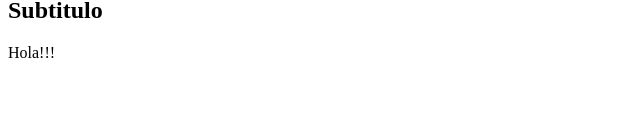
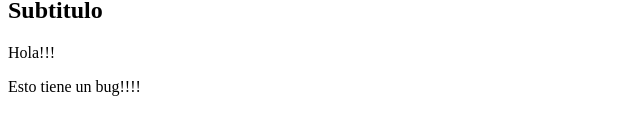
Before and after one commit to Matu-Dev-JS/2026_UTN_PWI_TM_LUN_MIE_JUNIO_PRACTICA_REPOSITORIO, a plain HTML site: page index.html in a window 1280 px wide. Shown: the part 121-256 px from the top of the page, without its empty margins (0-640 px from the left). Drawn offline with Linux system fonts and the light colour scheme.

Commit message:
parrafo nuevo, ojito!!

```diff
--- a/index.html
+++ b/index.html
@@ -10,5 +10,6 @@
     <p>Me gusta mucho como viene la seleccion!</p>
     <h2>Subtitulo</h2>
     <p>Hola!!!</p>
+    <p>Esto tiene un bug!!!!
 </body>
 </html>
```
Also changed, not shown: 2 other files.
